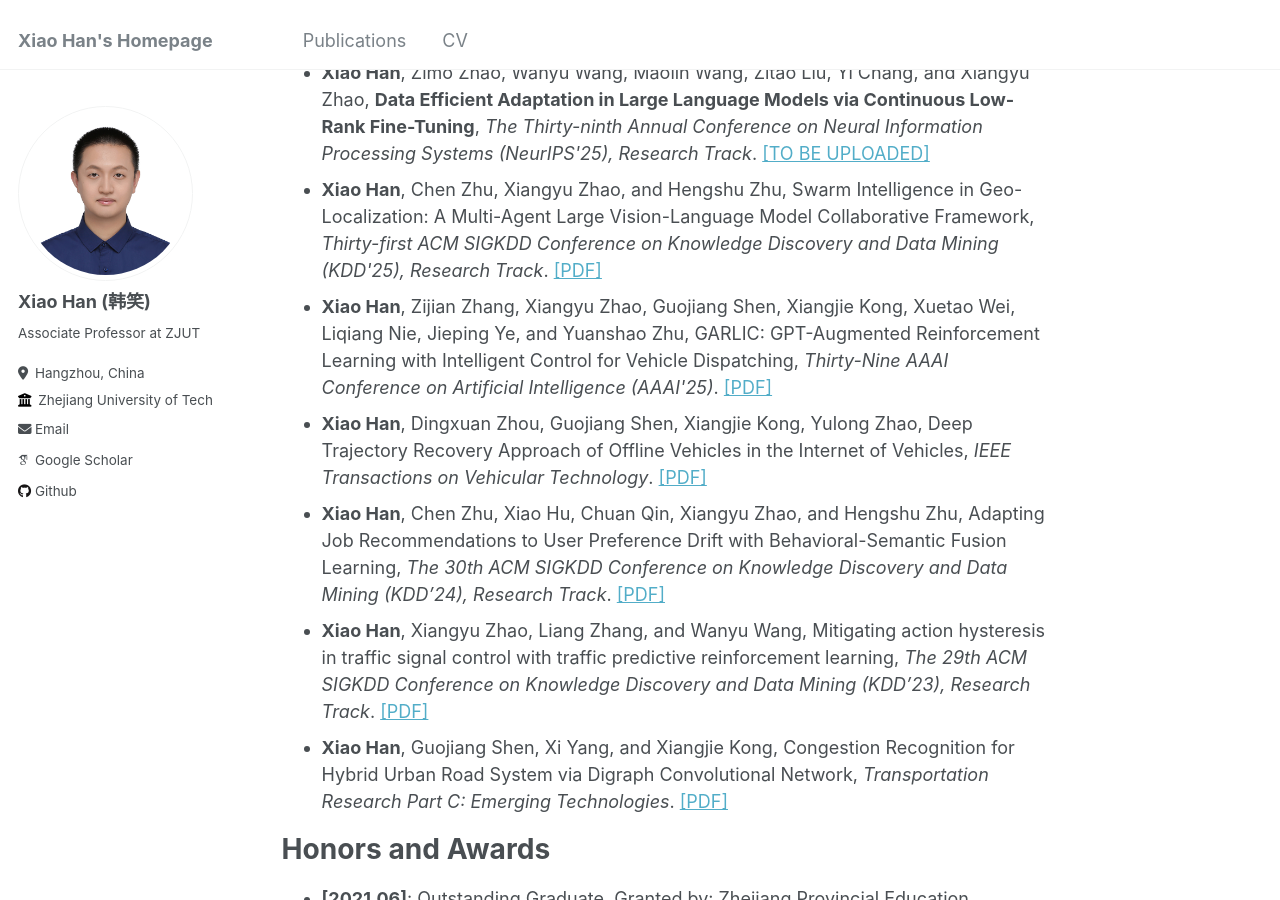
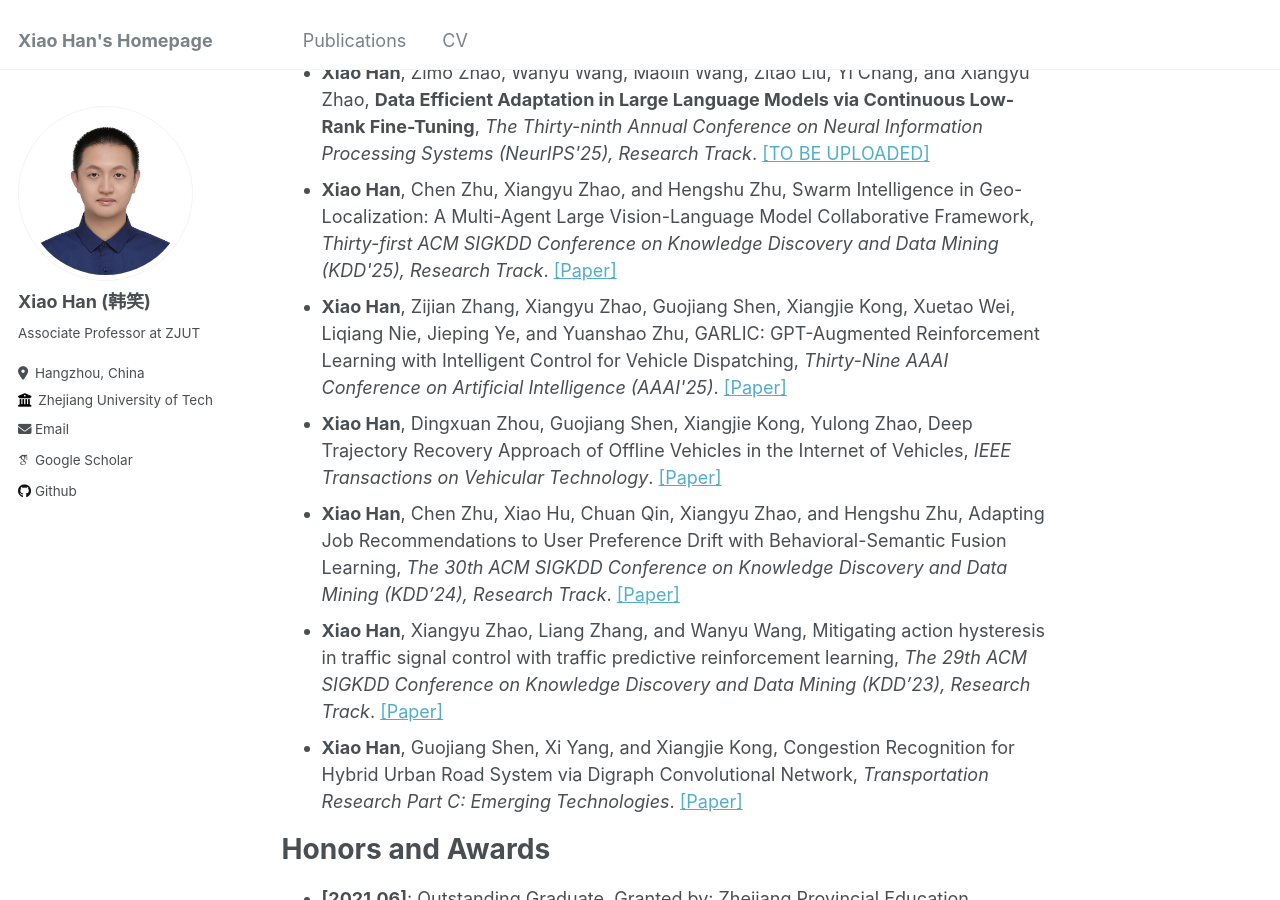
Before and after one commit to hahahenha/hahahenha.github.io, a Jekyll site: the page built from _pages/about.md, in a window 1280 px wide and 900 px high, scrolled down 988 px. Built offline with Jekyll 4.4.1, drawn with Linux system fonts in a browser that asks for light colours; some web fonts are replaced.

Commit message:
Update about.md

```diff
--- a/_pages/about.md
+++ b/_pages/about.md
@@ -66,37 +66,37 @@ If you are interested in collaborating with me or want to have a chat, always fe
   <Strong>Xiao Han</Strong>, Chen Zhu, Xiangyu Zhao, and Hengshu Zhu,
     Swarm Intelligence in Geo-Localization: A Multi-Agent Large Vision-Language Model Collaborative Framework,
     <em>Thirty-first ACM SIGKDD Conference on Knowledge Discovery and Data Mining (KDD'25), Research Track</em>.
-    <a target="_blank" rel="noopener" href="https://arxiv.org/abs/2408.11312">[PDF]</a>
+    <a target="_blank" rel="noopener" href="https://arxiv.org/abs/2408.11312">[Paper]</a>
   </li>
   <li>
   <Strong>Xiao Han</Strong>, Zijian Zhang, Xiangyu Zhao, Guojiang Shen, Xiangjie Kong, Xuetao Wei, Liqiang Nie, Jieping Ye, and Yuanshao Zhu,
     GARLIC: GPT-Augmented Reinforcement Learning with Intelligent Control for Vehicle Dispatching,
     <em>Thirty-Nine AAAI Conference on Artificial Intelligence (AAAI'25)</em>.
-    <a target="_blank" rel="noopener" href="https://arxiv.org/abs/2408.10286">[PDF]</a>
+    <a target="_blank" rel="noopener" href="https://arxiv.org/abs/2408.10286">[Paper]</a>
   </li>
   <li>
     <Strong>Xiao Han</Strong>, Dingxuan Zhou, Guojiang Shen, Xiangjie Kong, Yulong Zhao,
     Deep Trajectory Recovery Approach of Offline Vehicles in the Internet of Vehicles,
     <em>IEEE Transactions on Vehicular Technology</em>.
-    <a target="_blank" rel="noopener" href="https://ieeexplore.ieee.org/document/10586793">[PDF]</a>
+    <a target="_blank" rel="noopener" href="https://ieeexplore.ieee.org/document/10586793">[Paper]</a>
   </li>
   <li>
     <Strong>Xiao Han</Strong>, Chen Zhu, Xiao Hu, Chuan Qin, Xiangyu Zhao, and Hengshu Zhu,
     Adapting Job Recommendations to User Preference Drift with Behavioral-Semantic Fusion Learning,
     <em>The 30th ACM SIGKDD Conference on Knowledge Discovery and Data Mining (KDD’24), Research Track</em>.
-    <a target="_blank" rel="noopener" href="https://arxiv.org/pdf/2407.00082">[PDF]</a>
+    <a target="_blank" rel="noopener" href="https://arxiv.org/pdf/2407.00082">[Paper]</a>
   </li>
   <li>
     <Strong>Xiao Han</Strong>, Xiangyu Zhao, Liang Zhang, and Wanyu Wang,
     Mitigating action hysteresis in traffic signal control with traffic predictive reinforcement learning,
     <em>The 29th ACM SIGKDD Conference on Knowledge Discovery and Data Mining (KDD’23), Research Track</em>.
-    <a target="_blank" rel="noopener" href="https://dl.acm.org/doi/abs/10.1145/3580305.3599528">[PDF]</a>
+    <a target="_blank" rel="noopener" href="https://dl.acm.org/doi/abs/10.1145/3580305.3599528">[Paper]</a>
   </li>
   <li>
     <Strong>Xiao Han</Strong>, Guojiang Shen, Xi Yang, and Xiangjie Kong,
     Congestion Recognition for Hybrid Urban Road System via Digraph Convolutional Network,
     <em>Transportation Research Part C: Emerging Technologies</em>.
-    <a target="_blank" rel="noopener" href="https://www.researchgate.net/profile/Xiangjie-Kong-2/publication/347696366_Congestion_recognition_for_hybrid_urban_road_systems_via_digraph_convolutional_network/links/617cef433c987366c30419d2/Congestion-recognition-for-hybrid-urban-road-systems-via-digraph-convolutional-network.pdf">[PDF]</a>
+    <a target="_blank" rel="noopener" href="https://www.researchgate.net/profile/Xiangjie-Kong-2/publication/347696366_Congestion_recognition_for_hybrid_urban_road_systems_via_digraph_convolutional_network/links/617cef433c987366c30419d2/Congestion-recognition-for-hybrid-urban-road-systems-via-digraph-convolutional-network.pdf">[Paper]</a>
   </li>
 </ul>
 
```
